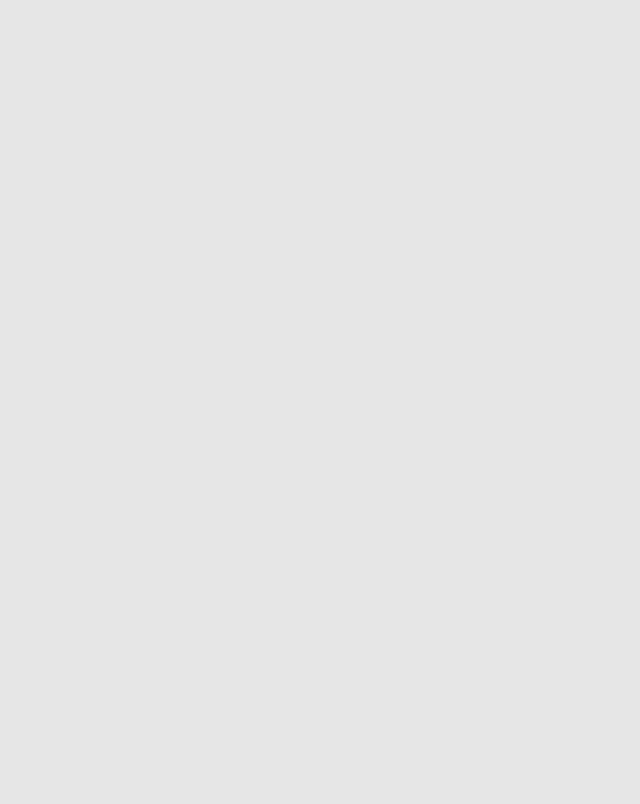
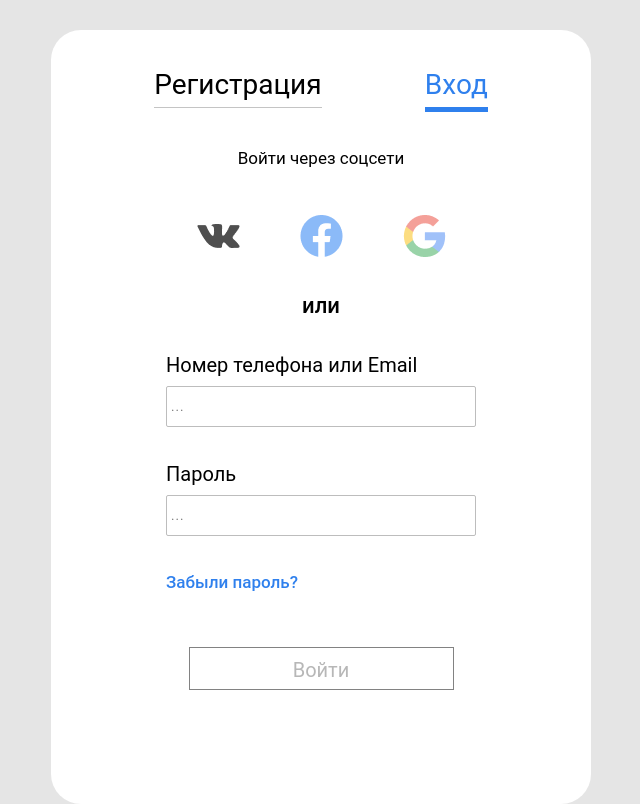
Before and after one commit to feartheangel/PROJECT_RAZDELISDRUGIM, a React (Create React App) app: page /login in a window 1280 px wide. Shown: the whole page, without its empty margins (319-959 px from the left). Built offline with nearby package versions, Linux system fonts and the light colour scheme.

Commit message:
Log/auth changes

```diff
--- a/src/App.js
+++ b/src/App.js
@@ -2,6 +2,7 @@ import './css/index.css';
 import { Route } from 'react-router-dom';
 import RegistrationModuleBasic from './components/RegistrationModuleBasic';
 import RegistrationModuleEmailIndividual from './components/RegistrationModuleEmailIndividual';
+import LoginModule from './components/LoginModule';
 import Home from './pages/Home';
 
 function App() {
@@ -11,6 +12,7 @@ function App() {
         <Route path="/" component={Home} exact />
         <Route path="/registration" component={RegistrationModuleBasic} exact />
         <Route path="/registration-step-2" component={RegistrationModuleEmailIndividual} exact />
+        <Route path="/login" component={LoginModule} exact />
       </div>
     </div>
   );
--- /dev/null
+++ b/src/components/LoginModule.jsx
@@ -0,0 +1,173 @@
+import React from 'react';
+import facebookLogo from '../img/Facebook.png';
+import vkLogo from '../img/vk.png';
+import googleLogo from '../img/Google.png';
+import { Link, Redirect } from 'react-router-dom';
+import axios from 'axios';
+
+const LoginModule = () => {
+  const inputErrors = ['Поле не может быть пустым', 'Минимум 8 символов'];
+
+  //состояния для валидации, хранения данных из полей
+  const [login, setLogin] = React.useState();
+  const [password, setPassword] = React.useState();
+  const [loginDirty, setLoginDirty] = React.useState();
+  const [passwordDirty, setPasswordDirty] = React.useState();
+  const [loginError, setLoginError] = React.useState('Поле не может быть пустым');
+  const [passwordError, setPasswordError] = React.useState('Поле не может быть пустым');
+  const [formValid, setFormValid] = React.useState(false);
+  const [successLogin, setSuccessLogin] = React.useState(false);
+
+  //опции для запроса
+  const data = {
+    username: login,
+    password: password,
+  };
+
+  const options = {
+    method: 'POST',
+    headers: { 'Content-Type': 'application/json' },
+    data: data,
+    url: 'http://host140620211735.of.by/jwt/token/',
+  };
+
+  //проверка валидности полей
+  React.useEffect(() => {
+    if (loginError || passwordError) {
+      setFormValid(false);
+    } else {
+      setFormValid(true);
+    }
+  }, [loginError, passwordError]);
+
+  //обработчики полей
+  const loginHandler = (e) => {
+    setLogin(e.target.value);
+    if (e.target.value.length === 0) {
+      setLoginError(inputErrors[0]);
+    } else {
+      setLoginError('');
+    }
+  };
+
+  const passwordHandler = (e) => {
+    setPassword(e.target.value);
+    if (e.target.value.length === 0) {
+    } else if (e.target.value.length !== 0 && e.target.value.length < 8) {
+      setPasswordError(inputErrors[1]);
+    } else {
+      setPasswordError('');
+    }
+  };
+
+  const blurHandler = (e) => {
+    switch (e.target.name) {
+      case 'login':
+        setLoginDirty(true);
+        break;
+      case 'password':
+        setPasswordDirty(true);
+        break;
+    }
+  };
+
+  //обработчик клика по кнопке регистрации
+  const onClickSubmit = () => {
+    console.log(options);
+    axios(options).then((response) => {
+      console.log(response);
+      if (response.status === 201 || response.status === 200) {
+        alert('Авторизация прошла успешно.');
+        setSuccessLogin(<Redirect to="/" />);
+      } else {
+        alert('Введены неверные данные.');
+      }
+    });
+  };
+  return (
+    <div className="reg-content">
+      <div className="reg-form-wrapper">
+        <div className="reg-form">
+          <ul className="reg-form-action-type-list">
+            <Link tag="li" to="/registration">
+              <li href="#" className="reg-form-action-type-link">
+                Регистрация
+              </li>
+            </Link>
+            <li href="#" className="reg-form-action-type-link reg-form-action-type-link__active">
+              Вход
+            </li>
+          </ul>
+          <div className="log-form-text-label-p__upper">
+            <p>Войти через соцсети</p>
+            {successLogin}
+          </div>
+          <div className="reg-form-socials">
+            <img src={vkLogo} alt="VK" />
+            <img src={facebookLogo} alt="Facebook" />
+            <img src={googleLogo} alt="Google" />
+          </div>
+          <div className="log-form-text-label-p__lower">
+            <p>или</p>
+          </div>
+          <div className="reg-form-input-area">
+            <form>
+              <label htmlFor="login" className="log-form-text-label-l">
+                Номер телефона или Email
+              </label>
+              <input
+                name="login"
+                id="login"
+                type="text"
+                placeholder="..."
+                className="reg-form-contact-input"
+                value={login}
+                onChange={(e) => {
+                  loginHandler(e);
+                }}
+                onBlur={(e) => {
+                  blurHandler(e);
+                }}
+              />
+              {loginDirty && loginError && (
+                <label className="reg-form-text-label-l__alert">{loginError}</label>
+              )}
+              <label htmlFor="password" className="log-form-text-label-l">
+                Пароль
+              </label>
+              <input
+                name="password"
+                id="password"
+                type="password"
+                placeholder="..."
+                className="reg-form-contact-input"
+                value={password}
+                onChange={(e) => passwordHandler(e)}
+                onBlur={(e) => {
+                  blurHandler(e);
+                }}
+              />
+              {passwordDirty && passwordError && (
+                <label className="reg-form-text-label-l__alert">{passwordError}</label>
+              )}
+              <div className="log-form-text-label-l__recover">
+                <Link to="/login">
+                  <label>Забыли пароль?</label>
+                </Link>
+              </div>
+              <input
+                onClick={onClickSubmit}
+                type="button"
+                value="Войти"
+                className="reg-form-submit-button"
+                disabled={!formValid}
+              />
+            </form>
+          </div>
+        </div>
+      </div>
+    </div>
+  );
+};
+
+export default LoginModule;
--- a/src/components/RegistrationModuleBasic.jsx
+++ b/src/components/RegistrationModuleBasic.jsx
@@ -2,11 +2,12 @@ import React from 'react';
 import facebookLogo from '../img/Facebook.png';
 import vkLogo from '../img/vk.png';
 import googleLogo from '../img/Google.png';
-import { Redirect } from 'react-router-dom';
+import { Redirect, Link } from 'react-router-dom';
 import { useDispatch } from 'react-redux';
 import { setRegEntries } from '../redux/actions/registration';
 
 const RegistrationModuleBasic = () => {
+  //указываем основные константы для интерфейса
   const contactErrors = ['Это поле не может быть пустым', 'Некорректный телефон/Email'];
   const passwordErrors = [
     'Пароли не совпадают',
@@ -15,10 +16,12 @@ const RegistrationModuleBasic = () => {
   ];
   let number = '';
   let email = '';
+  //регулярные выражения для проверки телефона и почты
   const contactEmailRegExp = /^[a-zA-Z0-9.!#$%&'*+/=?^_`{|}~-]+@[a-zA-Z0-9-]+(?:\.[a-zA-Z0-9-]+)*$/;
   const contactNumberRegExp = /^(\s*)?(\+)?([- _():=+]?\d[- _():=+]?){10,14}(\s*)?$/;
   const dispatch = useDispatch();
 
+  //состояния для контроля, записи, валидации полей и формы
   const [contact, setContact] = React.useState('');
   const [password, setPassword] = React.useState('');
   const [passwordSubmit, setPasswordSubmit] = React.useState('');
@@ -34,6 +37,7 @@ const RegistrationModuleBasic = () => {
   const [formValid, setFormValid] = React.useState(false);
   const [redirect, setRedirect] = React.useState();
 
+  //проврека формы на валидность
   React.useEffect(() => {
     if (contactError || passwordError || passwordSubmitError) {
       setFormValid(false);
@@ -42,6 +46,7 @@ const RegistrationModuleBasic = () => {
     }
   }, [contactError, passwordError, passwordSubmitError]);
 
+  //обработчики полей ввода
   const contactHandler = (e) => {
     setContact(e.target.value);
     if (
@@ -109,9 +114,11 @@ const RegistrationModuleBasic = () => {
             <li href="#" className="reg-form-action-type-link reg-form-action-type-link__active">
               Регистрация
             </li>
-            <li href="#" className="reg-form-action-type-link">
-              Вход
-            </li>
+            <Link to="/login">
+              <li href="#" className="reg-form-action-type-link">
+                Вход
+              </li>
+            </Link>
           </ul>
           <div className="reg-form-socials">
             <img src={vkLogo} alt="VK" />
--- a/src/components/RegistrationModuleEmailIndividual.jsx
+++ b/src/components/RegistrationModuleEmailIndividual.jsx
@@ -1,6 +1,7 @@
 import React from 'react';
 import axios from 'axios';
-import { useSelector } from 'react-redux';
+import qs from 'qs';
+import { useDispatch, useSelector } from 'react-redux';
 import facebookLogo from '../img/Facebook.png';
 import vkLogo from '../img/vk.png';
 import googleLogo from '../img/Google.png';
@@ -141,7 +142,7 @@ const RegistrationModuleEmailIndividual = () => {
         setNumberError(inputErrors[1]);
       }
     } else {
-      axios(options).then((response) => console.log(response.status));
+      axios(options).then((response) => console.log(response));
     }
   };
   return (
--- a/src/css/index.css
+++ b/src/css/index.css
@@ -2,6 +2,11 @@
   padding: 0;
   margin: 0;
   font-family: 'Roboto', sans-serif;
+}
+
+.reg-form-action-type-list a {
+  text-decoration: none;
+  color: inherit;
 }
 
 body {
@@ -180,3 +185,47 @@ body {
   border-bottom: 5px solid #2f80ed;
   padding-bottom: 6px;
 }
+
+.log-form-text-label-p__upper {
+  display: flex;
+  justify-content: center;
+  font-size: 17px;
+  margin-top: 36px;
+  font-weight: 400;
+}
+
+.log-form-text-label-p__lower {
+  display: flex;
+  justify-content: center;
+  font-size: 22px;
+  margin-top: 36px;
+  font-weight: 500;
+}
+
+.log-form-text-label-l {
+  font-size: 20px;
+  font-weight: 400;
+  margin-top: 35px;
+  align-self: flex-start;
+}
+
+.log-form-text-label-l__recover {
+  display: flex;
+  font-size: 17px;
+  margin-top: 36px;
+  font-weight: 500;
+  color: #2f80ed;
+}
+
+.log-form-text-label-l__recover {
+  align-self: flex-start;
+}
+
+.log-form-text-label-l__recover label:hover {
+  cursor: pointer;
+}
+
+.log-form-text-label-l__recover a {
+  text-decoration: none;
+  color: inherit;
+}
--- a/src/pages/Home.jsx
+++ b/src/pages/Home.jsx
@@ -1,7 +1,7 @@
 import React from 'react';
 
 const Home = () => {
-  return <div>Hello! It is a Home page.</div>;
+  return <h1>Hello! It is a Home page.</h1>;
 };
 
 export default Home;
--- a/src/redux/reducers/registration.js
+++ b/src/redux/reducers/registration.js
@@ -1,12 +1,8 @@
 const initialState = {
   password: '',
-  name: '',
-  surname: '',
-  birth: '',
   sentEmail: '',
   sentNumber: '',
   passwordSubmit: '',
-  promo: '',
 };
 
 const registration = (state = initialState, action) => {
```
Also changed, not shown: src/redux/reducers/authentication.js (added, +10 -0 lines), src/http/interceptors.js (added).
